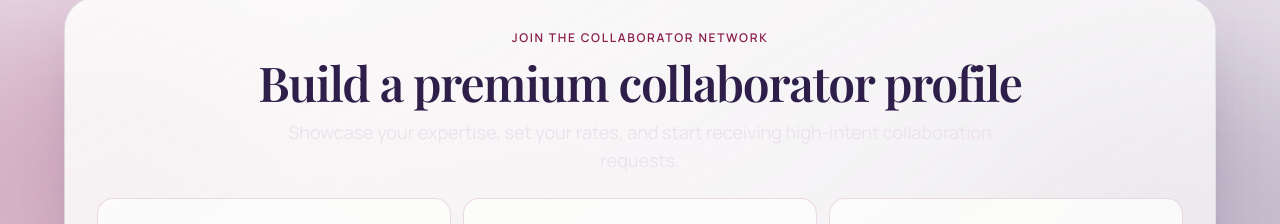
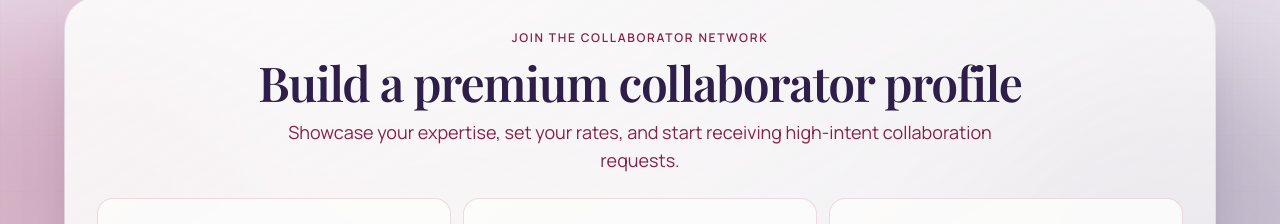
Before and after one commit to Areeha2004/Uraanv1, a Next.js app: page /BecomeCollaboratorPage in a window 1280 px wide. Shown: the part 146-370 px from the top of the page. Built offline with nearby package versions, Linux system fonts and the light colour scheme; no server answers.

Commit message:
Fixed a color error

```diff
--- a/src/app/BecomeCollaboratorPage/page.tsx
+++ b/src/app/BecomeCollaboratorPage/page.tsx
@@ -282,7 +282,7 @@ const BecomeCollaboratorPage: React.FC = () => {
             <h1 className="font-display mt-3 text-4xl leading-tight text-text sm:text-5xl">
               Build a premium collaborator profile
             </h1>
-            <p className="mx-auto mt-3 max-w-3xl text-base leading-relaxed text-text/72 sm:text-lg">
+            <p className="mx-auto mt-3 max-w-3xl text-primary leading-relaxed text-text/72 sm:text-lg">
               Showcase your expertise, set your rates, and start receiving high-intent collaboration requests.
             </p>
           </div>
```
